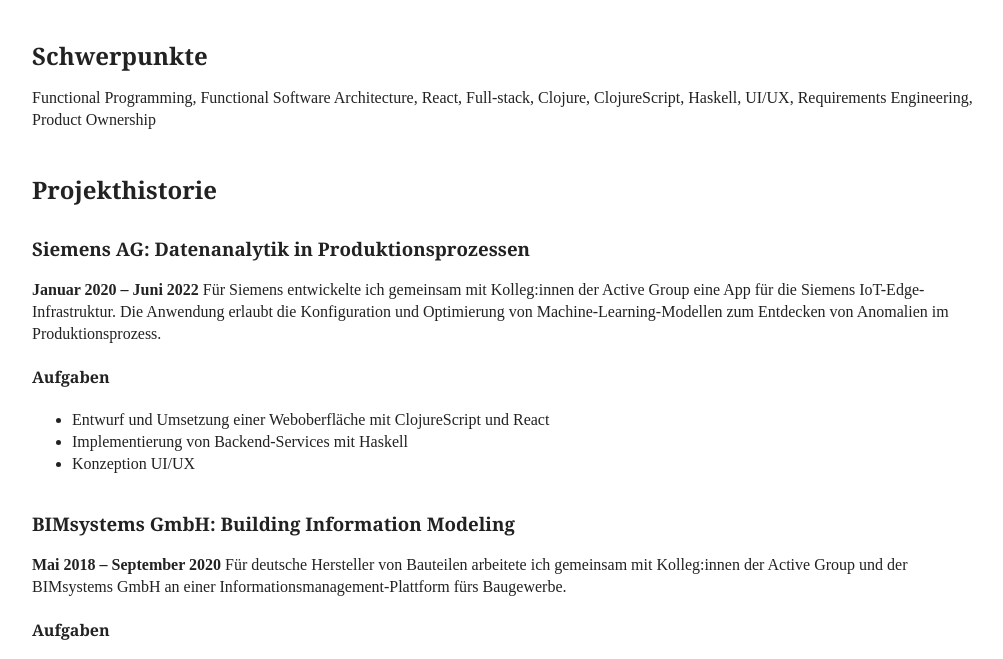
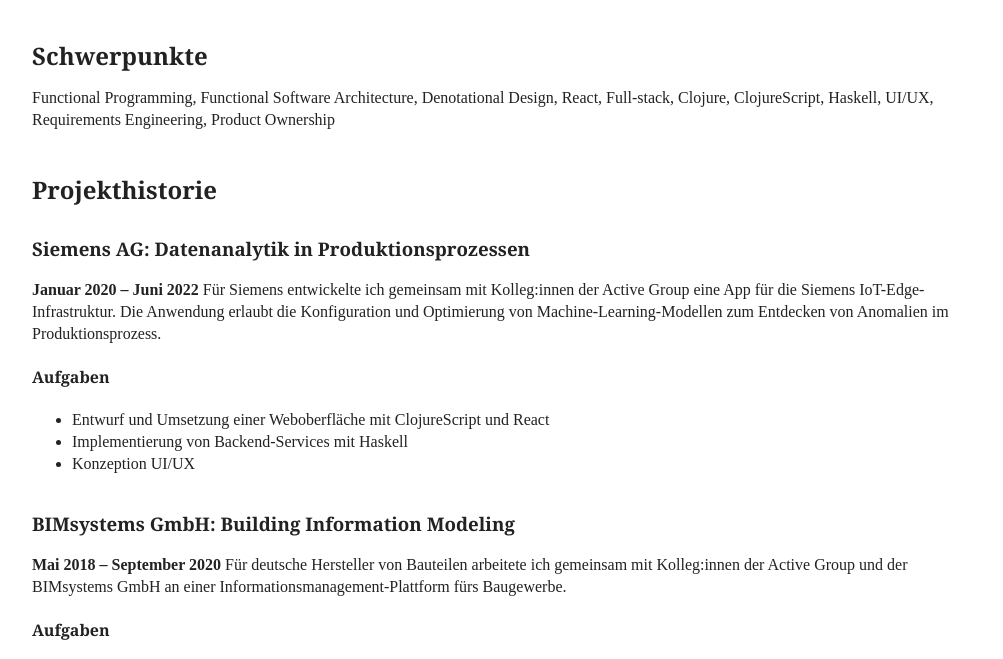
Before and after one commit to markusschlegel/markusschlegel.github.io, a plain HTML site: page cv/markus-schlegel.html in a window 1280 px wide. Shown: the part 138-797 px from the top of the page, without its empty margins (128-1131 px from the left). Drawn offline with Linux system fonts and the light colour scheme; a web font is replaced by a local one.

Commit message:
Denotational Design

```diff
--- a/cv/markus-schlegel.html
+++ b/cv/markus-schlegel.html
@@ -78,8 +78,9 @@
 
       <p>
         Functional Programming, Functional Software Architecture,
-        React, Full-stack, Clojure, ClojureScript, Haskell, UI/UX,
-        Requirements Engineering, Product Ownership
+        Denotational Design, React, Full-stack, Clojure,
+        ClojureScript, Haskell, UI/UX, Requirements Engineering,
+        Product Ownership
       </p>
 
       <h2>Projekthistorie</h2>
```
